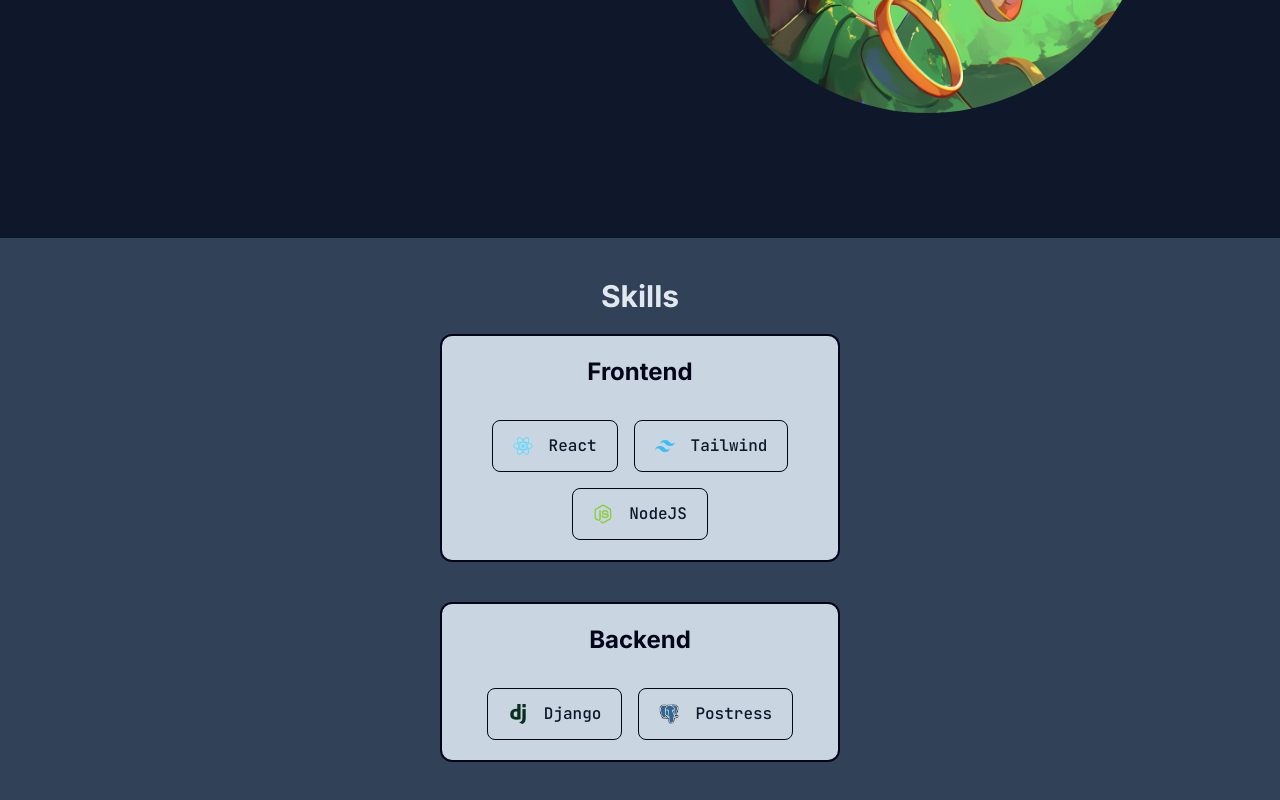
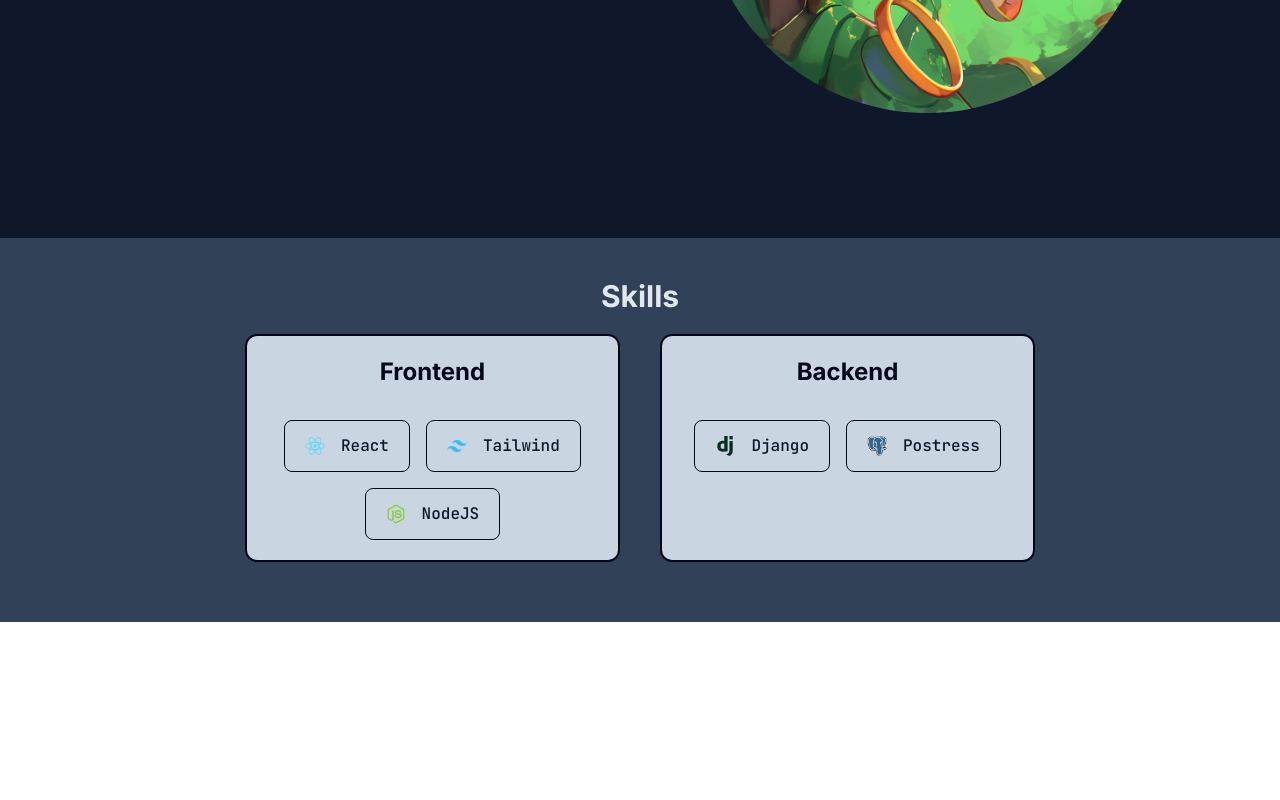
Before and after one commit to firepeashooter/portfolio, a React app in the folder portfolio/: page / in a window 1280 px wide. Shown: the part 562-1362 px from the top of the page. After the commit the page ends 1184 px from the top, so only its background shows below. Built offline with nearby package versions, Linux system fonts and the light colour scheme; the HTML template or start-up script is replaced by a standard one.

Commit message:
Add Desktop view for Skills Section

```diff
--- a/portfolio/src/Components/Skills.jsx
+++ b/portfolio/src/Components/Skills.jsx
@@ -20,18 +20,33 @@
 
 	return (
 
-		<div className="flex flex-col justify-start items-center p-10 bg-slate-700 w-screen min-h-300">
-
-			<h1 className="text-3xl text-slate-200 font-sans font-bold">Skills </h1>
-
-			<SkillCard category="Frontend" skills={frontendSkills} />
-			<SkillCard category="Backend" skills={backednSkills} />
+		<div>
 
 
+			<div className="flex lg:hidden flex-col justify-start items-center p-10 bg-slate-700 w-screen">
+
+				<h1 className="text-3xl text-slate-200 font-sans font-bold">Skills </h1>
+
+				<SkillCard category="Frontend" skills={frontendSkills} />
+				<SkillCard category="Backend" skills={backednSkills} />
+			</div>
+
+			{/*DEKSTOP VIEW*/}
+			<div className="hidden lg:flex flex-col justify-start items-center p-10 bg-slate-700 w-screen">
+
+				<div>
+					<h1 className="text-3xl text-slate-200 font-sans font-bold">Skills </h1>
+				</div>
+
+				<div className="flex">
+					<SkillCard category="Frontend" skills={frontendSkills} />
+					<SkillCard category="Backend" skills={backednSkills} />
+				</div>
+			</div>
+
+		</div>
 
 
-
-		</div>
 
 	)
 }
```
